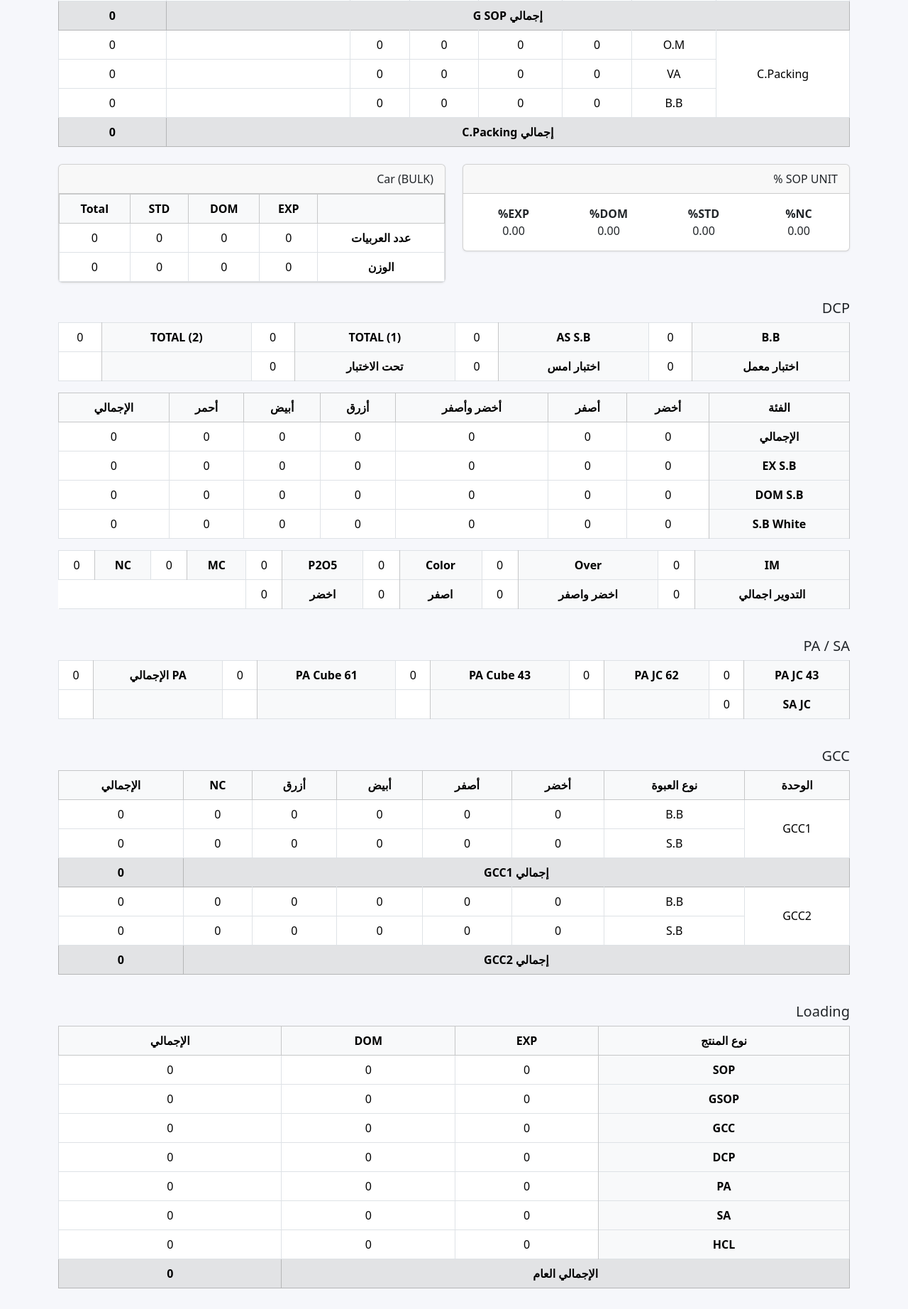
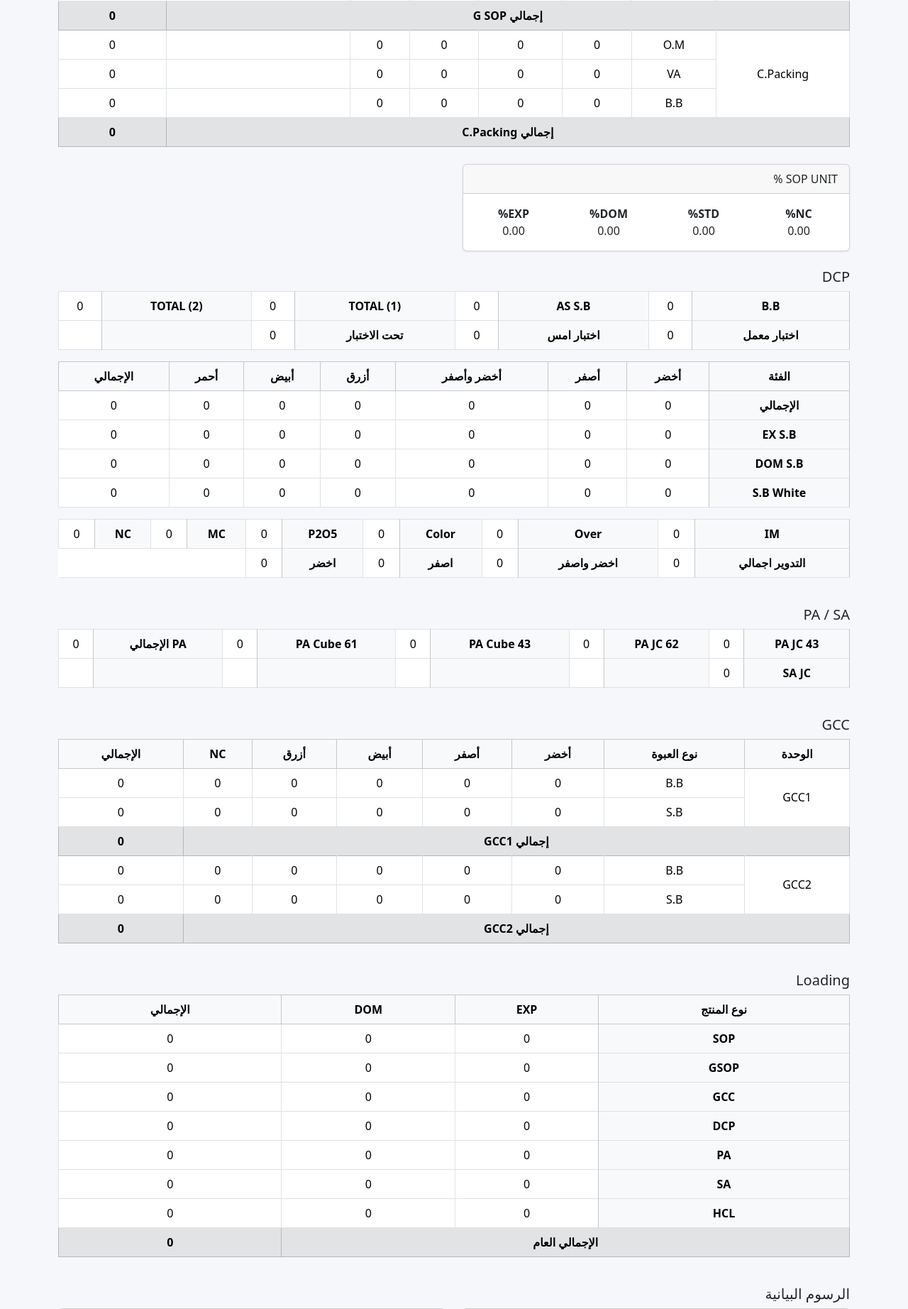
Before and after one commit to AbdullhElhkoy/QC-Report, a Django app: page /report/ in a window 1280 px wide. Shown: the part 940-2784 px from the top of the page at 71% size. Run offline with Django 5.2, Linux system fonts and the light colour scheme; the visitor is signed in with stand-in values (Sample User, id 1); data that the repository does not hold is empty.

Commit message:
Excel-like entry grids (joined cells) + remove car number/weight from all reports

```diff
--- a/qc_report/aggregations.py
+++ b/qc_report/aggregations.py
@@ -95,23 +95,11 @@
         "dom": _pct(grand["dom"], grand_total),
         "exp": _pct(grand["exp"], grand_total),
     }
-    bulk = [i for i in items if i.product_type == ProductType.BULK]
-    car_summary = {
-        "car_number_exp": sum(1 for i in bulk if i.car_number is not None and i.exp > 0),
-        "car_number_dom": sum(1 for i in bulk if i.car_number is not None and i.dom > 0),
-        "car_number_std": sum(1 for i in bulk if i.car_number is not None and i.std > 0),
-        "car_number_total": sum(1 for i in bulk if i.car_number is not None),
-        "weight_exp": sum((i.car_weight or ZERO for i in bulk if i.exp > 0), ZERO),
-        "weight_dom": sum((i.car_weight or ZERO for i in bulk if i.dom > 0), ZERO),
-        "weight_std": sum((i.car_weight or ZERO for i in bulk if i.std > 0), ZERO),
-        "weight_total": sum((i.car_weight or ZERO for i in bulk), ZERO),
-    }
     return {
         "rows": rows,
         "percentages": percentages,
         "grand": grand,
         "grand_total": grand_total,
-        "car_summary": car_summary,
     }
 
 
--- a/templates/entry_gcc.html
+++ b/templates/entry_gcc.html
@@ -10,7 +10,7 @@
     {% include "partials/shift_fields.html" %}
 
     <div class="table-responsive">
-      <table class="table table-bordered align-middle text-center">
+      <table class="table excel-grid align-middle text-center">
         <thead class="table-light">
           <tr>
             <th>نوع العبوة</th><th>أخضر</th><th>أصفر</th><th>أبيض</th><th>أزرق</th>
--- a/templates/entry_loading.html
+++ b/templates/entry_loading.html
@@ -10,7 +10,7 @@
     {% include "partials/shift_fields.html" %}
 
     <div class="table-responsive">
-      <table class="table table-bordered align-middle text-center">
+      <table class="table excel-grid align-middle text-center">
         <thead class="table-light">
           <tr><th>نوع المنتج</th><th>EXP</th><th>DOM</th></tr>
         </thead>
--- a/templates/entry_pa.html
+++ b/templates/entry_pa.html
@@ -9,7 +9,7 @@
     {% csrf_token %}
     {% include "partials/shift_fields.html" %}
 
-    <div class="row g-3">
+    <div class="row g-3 excel-grid">
       {% for field in pa_form %}
         <div class="col-6 col-md-3">
           <label class="form-label" for="{{ field.id_for_label }}">{{ field.label }}</label>
--- a/templates/entry_sa.html
+++ b/templates/entry_sa.html
@@ -9,7 +9,7 @@
     {% csrf_token %}
     {% include "partials/shift_fields.html" %}
 
-    <div class="row g-3">
+    <div class="row g-3 excel-grid">
       <div class="col-6 col-md-3">
         <label class="form-label" for="{{ sa_form.jc.id_for_label }}">JC</label>
         {{ sa_form.jc }}
--- a/templates/entry_sop.html
+++ b/templates/entry_sop.html
@@ -20,7 +20,7 @@
     {% include "partials/shift_fields.html" %}
 
     <div class="table-responsive">
-      <table class="table table-bordered align-middle text-center">
+      <table class="table excel-grid align-middle text-center">
         <thead class="table-light">
           <tr>
             <th>المنتج</th>
--- a/templates/report.html
+++ b/templates/report.html
@@ -59,34 +59,6 @@
           <div class="col-3"><strong>DOM%</strong><br>{{ sop.percentages.dom|floatformat:2 }}</div>
           <div class="col-3"><strong>EXP%</strong><br>{{ sop.percentages.exp|floatformat:2 }}</div>
         </div>
-      </div>
-    </div>
-  </div>
-  <div class="col-12 col-md-6">
-    <div class="card">
-      <div class="card-header">Car (BULK)</div>
-      <div class="card-body p-0">
-        <table class="table table-bordered text-center mb-0">
-          <thead class="table-light">
-            <tr><th></th><th>EXP</th><th>DOM</th><th>STD</th><th>Total</th></tr>
-          </thead>
-          <tbody>
-            <tr>
-              <th>عدد العربيات</th>
-              <td>{{ sop.car_summary.car_number_exp }}</td>
-              <td>{{ sop.car_summary.car_number_dom }}</td>
-              <td>{{ sop.car_summary.car_number_std }}</td>
-              <td>{{ sop.car_summary.car_number_total }}</td>
-            </tr>
-            <tr>
-              <th>الوزن</th>
-              <td>{{ sop.car_summary.weight_exp }}</td>
-              <td>{{ sop.car_summary.weight_dom }}</td>
-              <td>{{ sop.car_summary.weight_std }}</td>
-              <td>{{ sop.car_summary.weight_total }}</td>
-            </tr>
-          </tbody>
-        </table>
       </div>
     </div>
   </div>
```
Also changed, not shown: templates/base.html (+38 -0 lines), templates/entry_dcp.html (+4 -4 lines), templates/report_pdf.html (+0 -14 lines).
